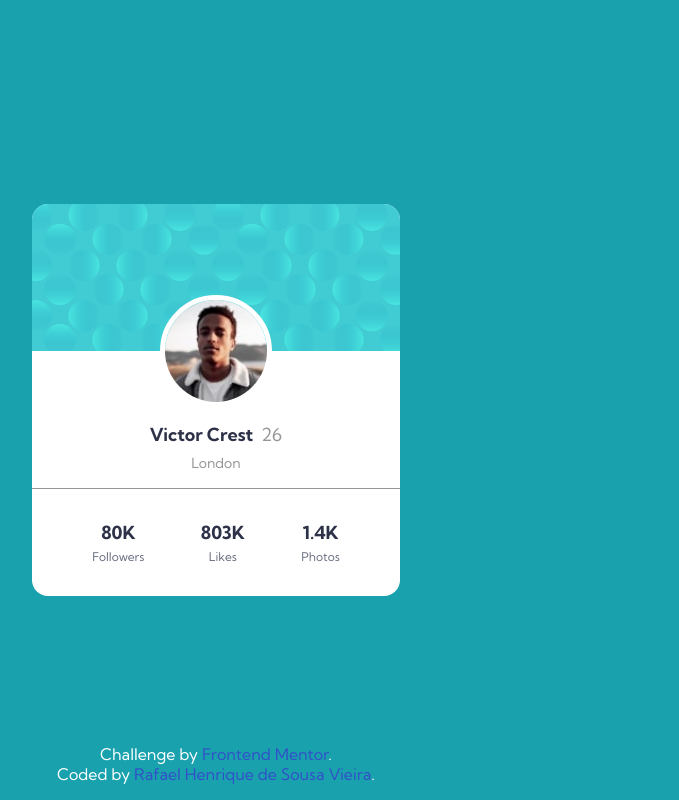
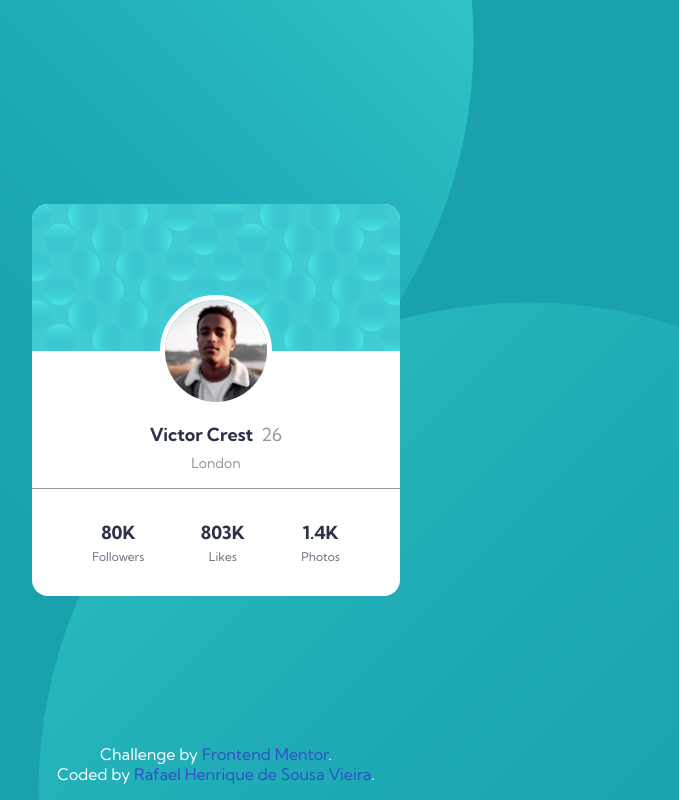
Before and after one commit to RafaelHDSV/Profile-card-component, a plain HTML site: page index.html in a window 1280 px wide. Shown: the whole page, without its empty margins (424-1103 px from the left). Drawn offline with Linux system fonts and the light colour scheme.

Commit message:
Update style.css

```diff
--- a/style.css
+++ b/style.css
@@ -14,7 +14,7 @@ body {
     align-items: center;
     width: 100%;
     height: 100vh;
-    background-image: url('/IMG/Cartão de Perfil/bg-pattern-top.svg'), url('/IMG/Cartão de Perfil/bg-pattern-bottom.svg');
+    background-image: url('images/bg-pattern-top.svg'), url('images/bg-pattern-bottom.svg');
     background-repeat: no-repeat, no-repeat;
     background-position: left -5rem top -28rem, right -10rem bottom -30rem;
     background-color: hsl(185, 75%, 39%);
```
